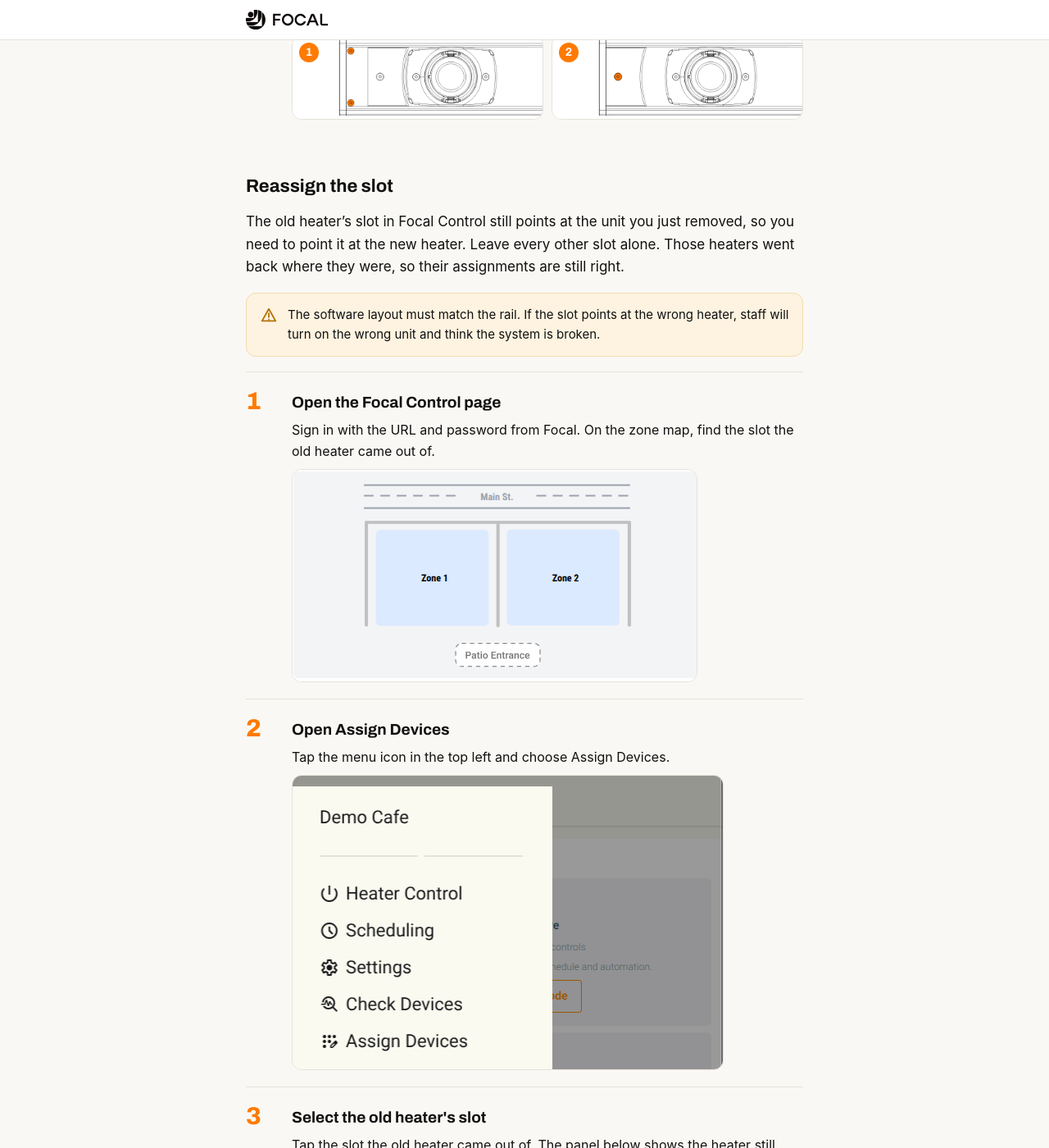
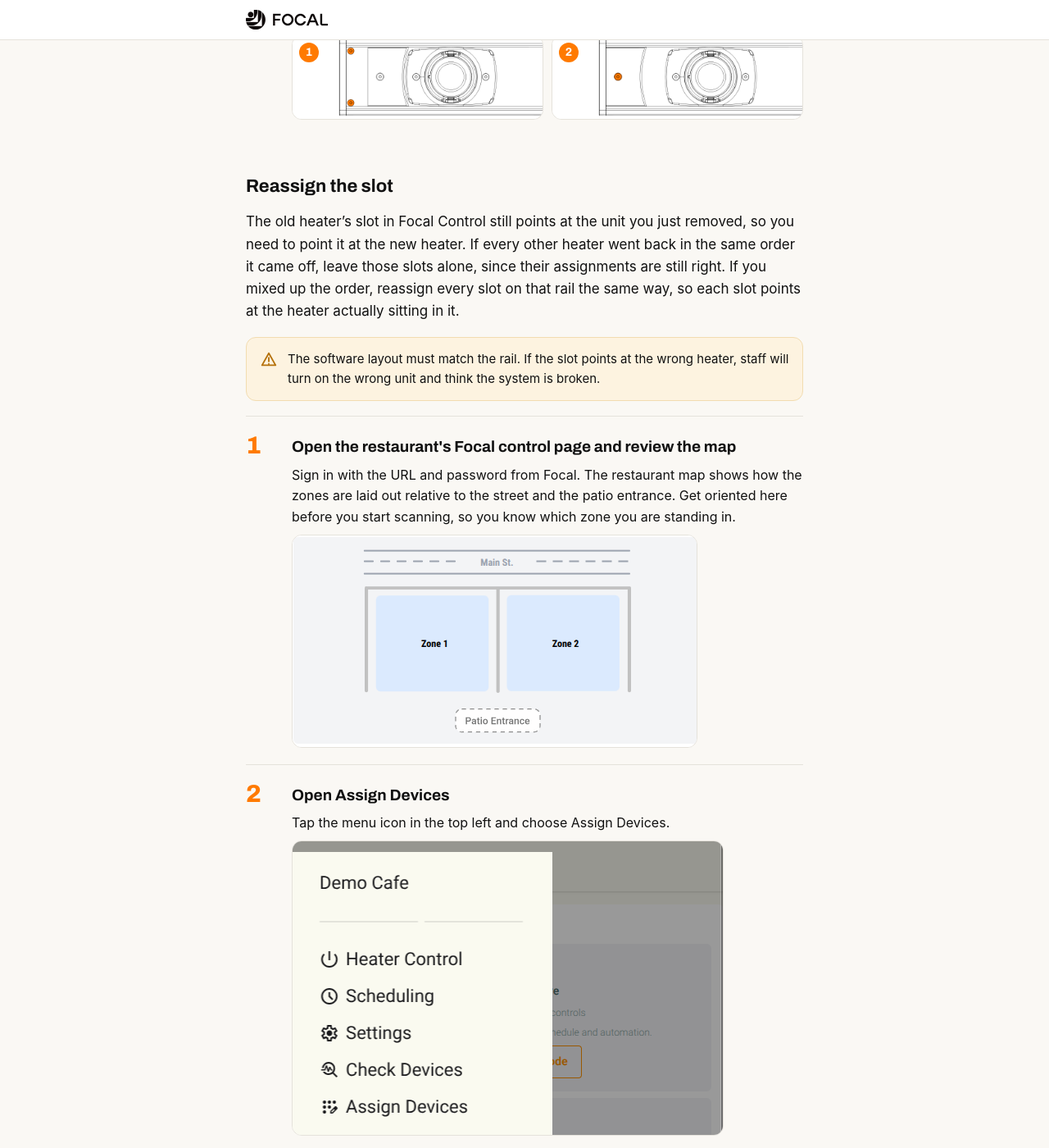
Before and after one commit to BeamT/external-docs, a Jekyll site: the page built from _guides/replace-heaters.md, in a window 1280 px wide and 1400 px high, scrolled down 7652 px. Shown: the whole window at 82% size. Built offline with Jekyll 4.4.1, drawn with Linux system fonts in a browser that asks for light colours; some web fonts are replaced; some of the changed text lies outside the part shown.

Commit message:
Update Assign Devices and Replace Heater guide steps with new diagrams
- Split the register guide so scanning the QR code and tapping Save Heater Assignment are separate steps. Add the reg-08-save diagram.
- Merge the "find empty slot" and "tap slot" steps into one.
- Add a Replace Heater step with a new rep-02-replace diagram to the replace guide. Add a separate Save step with rep-03-save.
- Say that an offline status is expected for the removed heater.
- Tell readers to reassign every slot on the rail if heaters went back in a different order.
- Replace the "Turn off all heaters" instruction with "Tap 0" on each heater.
- Add the nav diagram to the Heater Control steps.

```diff
--- a/_guides/replace-heaters.md
+++ b/_guides/replace-heaters.md
@@ -24,9 +24,9 @@
 
 This covers swapping a failed or damaged heater for a replacement on a rail that is already installed and running. You remove the old heater, install the new one and then assign the new heater to the slot on the Focal Control page.
 
-The software map has to keep matching the rail layout. Before you move anything, note which slot the failed heater sits in and the order of the heaters between it and the open end of the rail. Any heater you slide off has to go back to the same slot, or its controls will point at the wrong unit.
+{% include diagram.html src="duo-00-parts.png" caption="The open end of the rail, left to right: end cap, bumper, a heater, a spacer, a second heater and the rail. Heaters and spacers come off in this order, so lay them out the same way." %}
 
-{% include diagram.html src="duo-00-parts.png" caption="The open end of the rail, left to right: end cap, bumper, a heater, a spacer, a second heater and the rail. Heaters and spacers come off in this order, so lay them out the same way." %}
+Before you move anything, note which slot the failed heater sits in and the order of the heaters between it and the open end of the rail. Put each heater you slide off back in the same slot so the software map still matches the rail. If they do get mixed up, you can reassign every slot on the rail later.
 
 You need:
 
@@ -74,25 +74,27 @@
 
 ## Reassign the slot
 
-The old heater's slot in Focal Control still points at the unit you just removed, so you need to point it at the new heater. Leave every other slot alone. Those heaters went back where they were, so their assignments are still right.
+The old heater's slot in Focal Control still points at the unit you just removed, so you need to point it at the new heater. If every other heater went back in the same order it came off, leave those slots alone, since their assignments are still right. If you mixed up the order, reassign every slot on that rail the same way, so each slot points at the heater actually sitting in it.
 
 {% include warn.html text="The software layout must match the rail. If the slot points at the wrong heater, staff will turn on the wrong unit and think the system is broken." %}
 
-{% include step.html number="1" title="Open the Focal Control page" body="Sign in with the URL and password from Focal. On the zone map, find the slot the old heater came out of." diagram="reg-01-map.png" %}
+{% include step.html number="1" title="Open the restaurant's Focal control page and review the map" body="Sign in with the URL and password from Focal. The restaurant map shows how the zones are laid out relative to the street and the patio entrance. Get oriented here before you start scanning, so you know which zone you are standing in." diagram="reg-01-map.png" %}
 
 {% include step.html number="2" title="Open Assign Devices" body="Tap the menu icon in the top left and choose Assign Devices." diagram="reg-02-nav.png" %}
 
-{% include step.html number="3" title="Select the old heater's slot" body="Tap the slot the old heater came out of. The panel below shows the heater still assigned to it, which is the old unit's serial." diagram="reg-06-heater-selected.png" %}
+{% include step.html number="3" title="Select the old heater's slot and tap Replace Heater" body="Tap the slot the old heater came out of. The panel below shows the old heater's serial number. Since you've already removed the old heater from the rail, it's expected that it says Heater is offline. Tap Replace Heater, then tap the camera icon next to the field that opens and allow camera access if your phone asks." diagram="rep-02-replace.png" %}
 
-{% include step.html number="4" title="Scan the new heater's QR code" body="Tap the camera icon and allow camera access if your phone asks. Point the camera at the QR code on the new heater, the round tag labeled SCAN TO HEAT. Once it reads, tap Save Heater Assignment to point the slot at the new heater." diagram="reg-05-scan.png" %}
+{% include step.html number="4" title="Scan the new heater's QR code" body="Point the camera at the QR code on the new heater, the round tag labeled SCAN TO HEAT. The field fills in with the heater's code once it reads." diagram="reg-05-scan.png" %}
+
+{% include step.html number="5" title="Tap Save Heater Assignment" body="Tap Save Heater Assignment. The slot doesn't point at the new heater until you save, so don't skip this." diagram="rep-03-save.png" %}
 
 ## Confirm the new heater
 
-{% include step.html number="1" title="Go to Heater Control" body="Open the menu in the top left and choose Heater Control." %}
+{% include step.html number="1" title="Go to Heater Control" body="Open the menu in the top left and choose Heater Control." diagram="reg-02-nav.png" %}
 
 {% include step.html number="2" title="Tap the slot and set a heat level" body="Tap the slot you just reassigned, then tap 1, 2, or 3. Look up at the new heater. Its LEDs should change to match the level you picked and it should start putting out heat. If a different heater responds, go back to Assign Devices and fix the assignment." diagram="reg-07-heater-hot.png" %}
 
-{% include step.html number="3" title="Turn it back off" body="Tap 'Turn off all heaters' so nothing is left running before you go." %}
+{% include step.html number="3" title="Turn it back off" body="Tap 0 to turn the heater off so nothing is left running before you go." %}
 
 ## Final checks
 
```
Also changed, not shown: _guides/install-heaters.md (+3 -1 lines), _guides/register-assign-heaters.md (+5 -5 lines), assets/diagrams/reg-08-save.png (added), assets/diagrams/rep-02-replace.png (added), assets/diagrams/rep-03-save.png (added).
